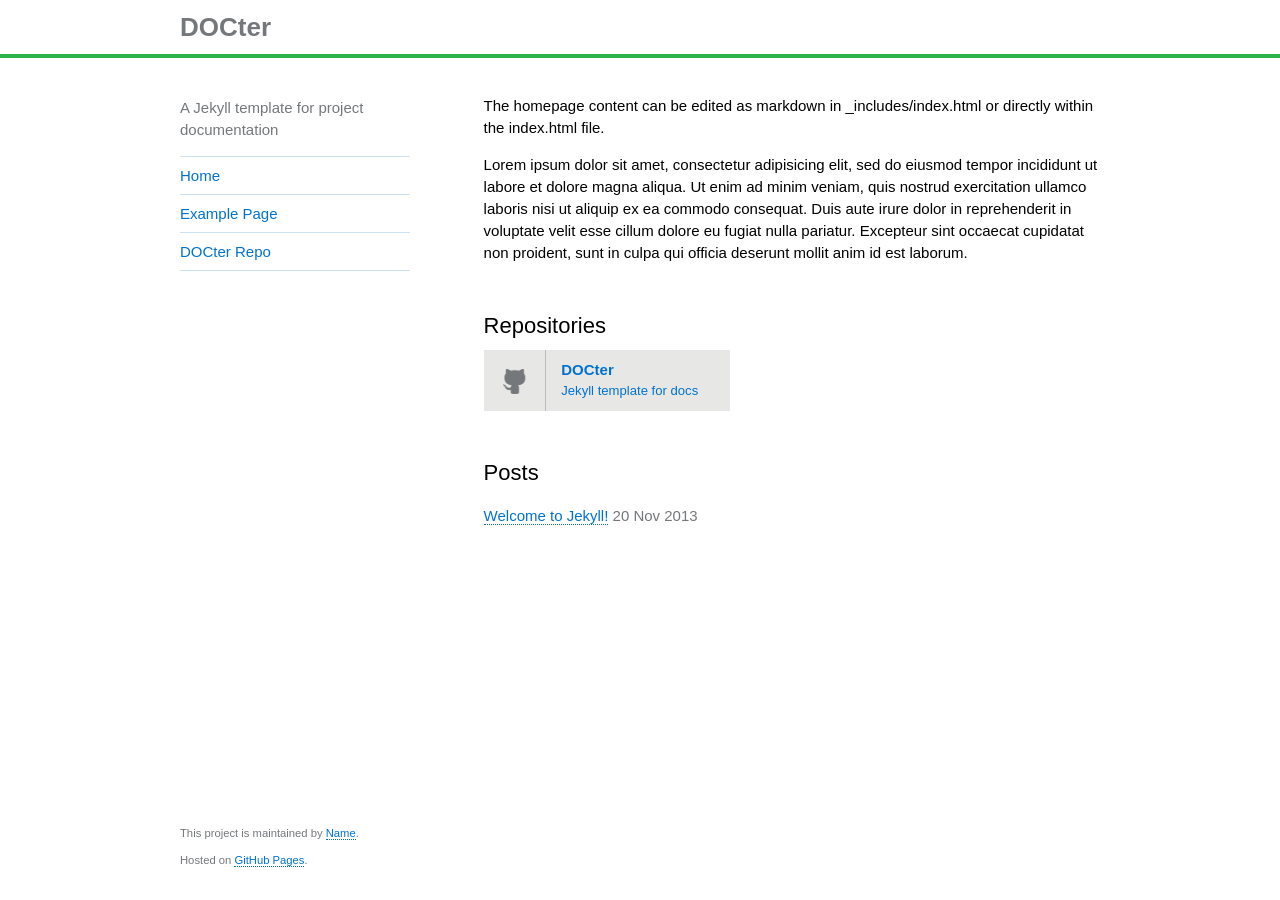
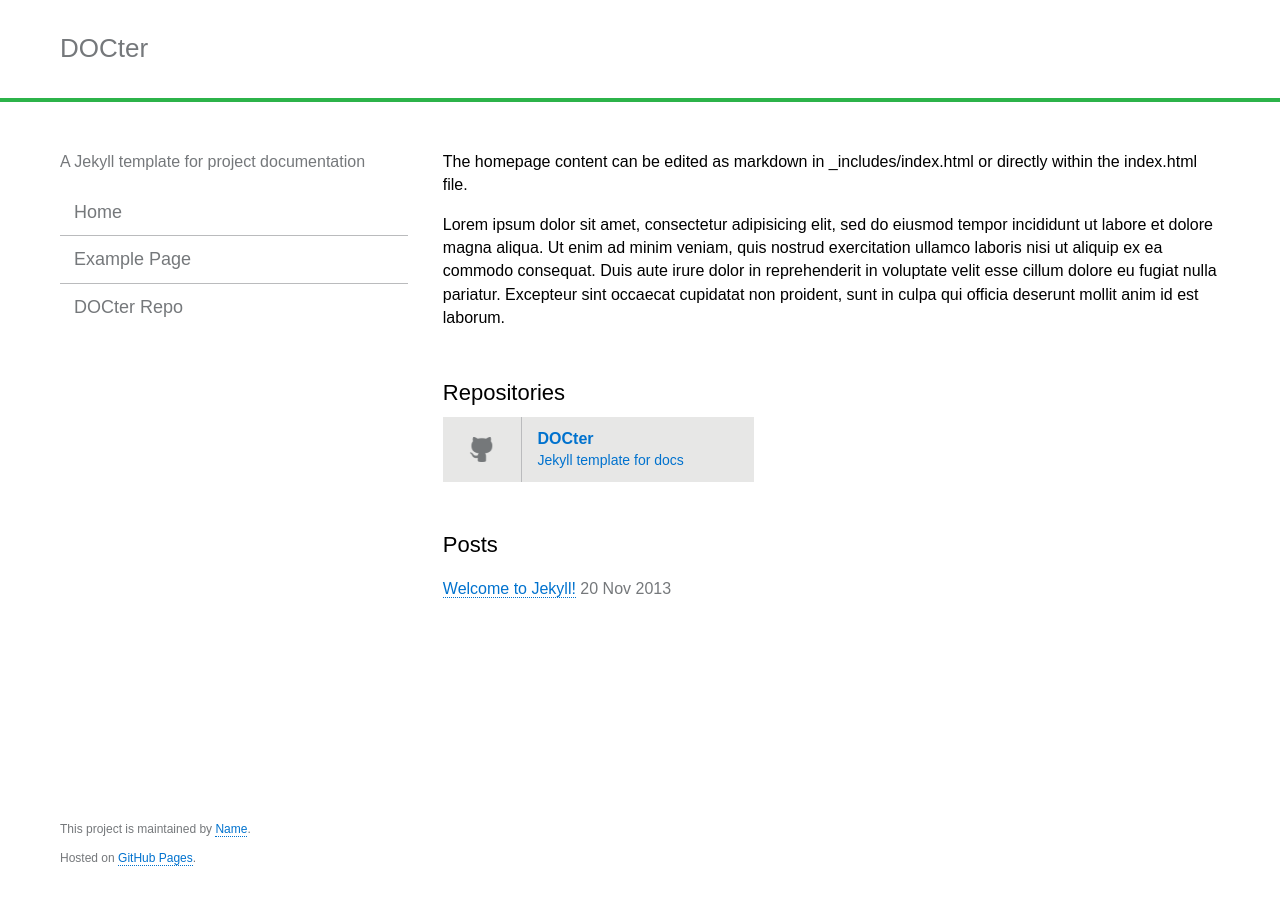
Before and after one commit to cfpb/DOCter, a Jekyll site: the page built from index.html, in a window 1280 px wide. Built offline with Jekyll 4.4.1, drawn with Linux system fonts in a browser that asks for light colours; Markdown is read by kramdown in place of the engine named in the settings.

Commit message:
update header and nav/use brand color variable

```diff
--- a/_config.yml
+++ b/_config.yml
@@ -43,3 +43,6 @@ repos:
 - name: DOCter
   description: Jekyll template for docs
   url: https://github.com/cfpb/DOCter
+
+# Style Variables
+brand_color: "#2cb34a"
--- a/_includes/sidebar.html
+++ b/_includes/sidebar.html
@@ -1,7 +1,7 @@
 <aside>
   <p class="intro">{{ site.subtitle }}</p>
   <a class="skip-link visuallyhidden focusable" href="#main">Skip to Main Content</a>
-  <nav role="navigation">
+  <nav class="sidebar-nav" role="navigation">
     <ul>
       {% for link in site.navigation %}
         {% if link.internal == true %}
--- a/_layouts/default.html
+++ b/_layouts/default.html
@@ -20,7 +20,7 @@
         {% if site.logourl != null %}
           <img class="logo" src="{{ site.logourl }}" alt="{{ site.logoalt }}">
         {% endif %}
-        <h1><a class="title-link" href="{{ site.baseurl }}/">{{ site.name }}</a></h1>
+        <h1 class="site-title"><a class="title-link" href="{{ site.baseurl }}/">{{ site.name }}</a></h1>
       </div>
     </header>
 
--- a/assets/css/main.css
+++ b/assets/css/main.css
@@ -1,3 +1,6 @@
+---
+---
+
 /*
 Main.css
 ==================================
@@ -23,7 +26,7 @@ Typography
 */
 
 body {
-    font-family: Arial, sans-serif;
+    font-family: "Avenir Next", Arial, sans-serif;
     font-weight: 400;
     font-style: normal;
     line-height: 1.466666667;
@@ -38,13 +41,14 @@ strong {
     font-weight: 600;
 }
 
-h1 {
-    font-size: 1.25em;
-    color: #75787B;
+.site-title {
+    font-size: 1.625em;
+    font-family: "Avenir Next", Arial, sans-serif;
+    font-weight: normal;
+    color: #919395;
     margin: 0;
-    line-height: 54px;
+    line-height: 1.2941176470588236;
     display: inline-block;
-    float: left;
 }
 
 h2 {
@@ -57,11 +61,6 @@ h2 {
 h4 {
     font-size: 1em;
     text-transform: uppercase;
-}
-
-p,
-li {
-    font-size: .9375em;
 }
 
 .page-title {
@@ -160,29 +159,41 @@ Navigation
 ==================================
 */
 
-nav a {
+.sidebar-nav a {
   display: block;
-    padding: .5em 0;
+  padding: 10px;
   -webkit-transition: .4s;
-       -moz-transition: .4s;
   transition: .4s;
 }
-
-nav a,
-nav a:link,
-nav a:visited {
+.sidebar-nav a,
+.sidebar-nav a:link,
+.sidebar-nav a:visited {
   border-bottom: none;
+  color: #75787b;
 }
-
-nav ul {
+.sidebar-nav li:hover,
+.sidebar-nav a:focus,
+.sidebar-nav li:active,
+.sidebar-nav .sidebar-nav-active {
+  color: #75787b;
+  border-left: 4px solid {{ site.brand_color }};
+  background-color: transparent;
+  border-bottom: 1px solid #babbbd;
+  padding-left: 0;
+}
+.sidebar-nav ul {
   margin: 0;
   padding: 0;
-    border-top: 1px solid #CDE3F1;
+  /*border-top: 1px solid @gray-50;*/
 }
-
-nav li {
+.sidebar-nav li {
   list-style: none;
-    border-bottom: 1px solid #CDE3F1;
+  border-bottom: 1px solid #babbbd;
+  font-size: 1.125em;
+  padding-left: 4px;
+}
+.sidebar-nav li:last-child {
+  border-bottom: none;
 }
 
 
@@ -190,6 +201,11 @@ nav li {
 Layout
 ==================================
 */
+
+.content {
+  padding-top: 2em;
+  padding-bottom: 2em;
+}
 
 /* offset the fixed position header for jump links */
 section:before {
@@ -200,23 +216,17 @@ section:before {
 }
 
 .wrap {
-    max-width: 960px;
+    max-width: 1200px;
     margin: 0 auto;
-    padding: 0 20px;
+    padding-left: 20px;
+    padding-right: 20px;
 }
 
 header {
     width: 100%;
-    border-bottom: 4px solid #2CB34A;
+    border-bottom: 4px solid {{ site.brand_color }};
     background-color: #fff;
-    position: fixed;
-    top: 0;
-    z-index: 99999;
-    height: 3.625em;
-}
-
-.content {
-    margin-top: 80px;
+    padding: 2em 0;
 }
 
 
@@ -376,11 +386,6 @@ Desktop Styles
     ==============================
     */
 
-    h1 {
-        font-size: 1.625em;
-        margin: 0;
-    }
-
     /*
     Layout
     ==============================
@@ -391,11 +396,8 @@ Desktop Styles
     }
 
     aside {
-        position: fixed;
-        top: 82px;
-        width: 245px;
-        padding-right: 15px;
-        height: 100%;
+        width: 30%;
+        float: left;
     }
 
     footer {
@@ -415,12 +417,6 @@ Desktop Styles
     ==============================
     */
 
-    nav a:hover {
-        color: #4D5F87;
-        border-bottom: none;
-        background-color: #CDE3F1;
-        padding-left: 10px;
-    }
 
     /*
     Style
```
Lines whose indentation alone changed are shown as unchanged.
